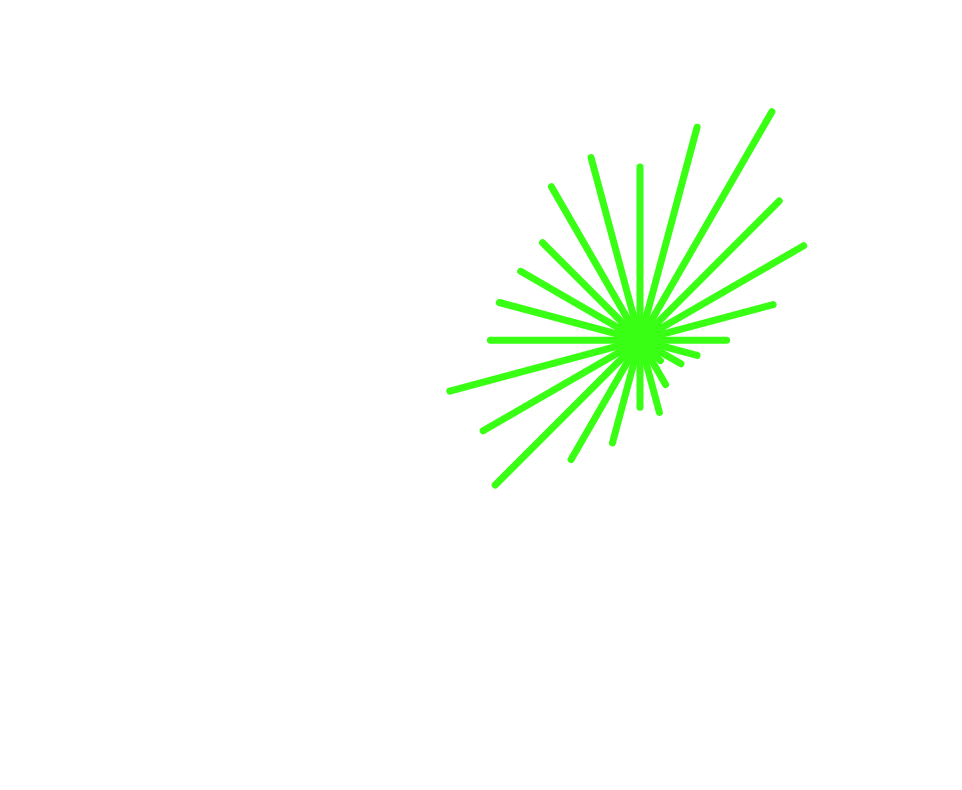
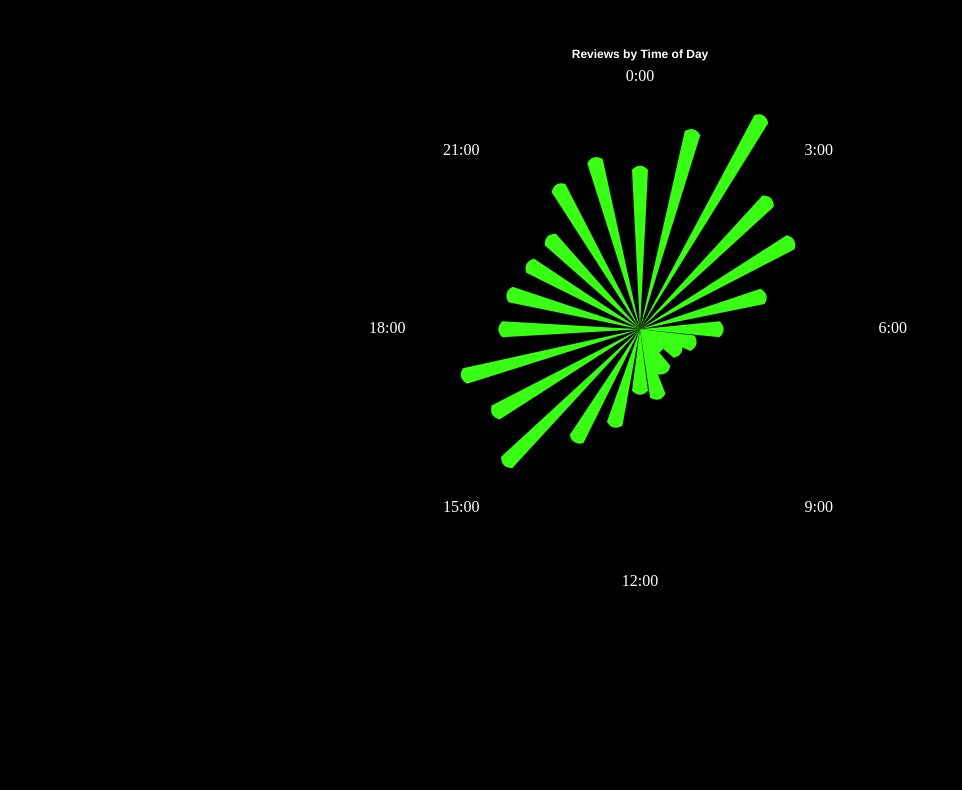
Before and after one commit to zhane249/data_visualization, a plain HTML site: page index.html in a window 1280 px wide. Shown: the part 73-863 px from the top of the page, without its empty margins (0-962 px from the left). Before the commit the page ends 800 px from the top, so only its background shows below. Drawn offline with nearby package versions, Linux system fonts and the light colour scheme.

Commit message:
chart and adjustments

```diff
--- a/script.js
+++ b/script.js
@@ -43,41 +43,81 @@ window.addEventListener("load", async()=>{
 
             const maxRadius = Math.min(
                 chart.chartArea.width, chart.chartArea.height
-            )/2 -35;
+            )/2 -15;
 
             const values = chart.data.datasets[0].data;
             const maxValue = Math.max(...values, 1);
             ctx.save();
 
             for(let i=0; i<24; i++){
+
+                //skip 0 values
+                if (values[i] ===0 || values[i] === null){
+                    continue;
+                }
                 //hr around clock
                 let angle =(i/24)* Math.PI*2 - Math.PI/2;
 
                 //longer = more reviews
-                let length = (values[i]/maxValue)* maxRadius;
+                let length = (values[i]/maxValue)*maxRadius;
 
                 let x =centerX + Math.cos(angle)*length;
                 let y = centerY + Math.sin(angle)*length;
 
-                ctx.beginPath();
-                ctx.moveTo(centerX, centerY);
-                ctx.lineTo(x,y);
+                // ctx.beginPath();
+                // ctx.moveTo(centerX, centerY);
+                // ctx.lineTo(x,y);
 
-                ctx.strokeStyle = "#39ff14";
-                ctx.lineWidth = 7;
-                ctx.lineCap = "round";
-                ctx.stroke();
+                // ctx.strokeStyle = "#39ff14";
+                // ctx.lineWidth = 10;
+                // ctx.lineCap = "round";
+                // ctx.stroke();
+
+              //cones
+let width = 8;
+
+//corners
+let leftX = x + Math.cos(angle + Math.PI / 2) * width;
+let leftY = y + Math.sin(angle + Math.PI / 2) * width;
+
+let rightX = x - Math.cos(angle + Math.PI / 2) * width;
+let rightY = y - Math.sin(angle + Math.PI / 2) * width;
+
+
+ctx.beginPath();
+
+// point center
+ctx.moveTo(centerX, centerY);
+
+// left edge
+ctx.lineTo(leftX, leftY);
+
+// round end
+ctx.quadraticCurveTo(
+    x + Math.cos(angle) * width,
+    y + Math.sin(angle) * width,
+    rightX,
+    rightY
+);
+
+// right edge
+ctx.lineTo(centerX, centerY);
+
+ctx.closePath();
+
+ctx.fillStyle = "#39ff14";
+ctx.fill();
 
             }
             //hour labels
             ctx.fillStyle = "#ffffff";
-            ctx.font="12px Times New Roman";
+            ctx.font="16px Times New Roman";
             ctx.textAlign = "center";
             ctx.textBaseline = "middle";
 
             for (let hour = 0; hour <24; hour +=3){
                 let angle =(hour/24) * Math.PI *2 - Math.PI/2;
-                let radius = maxRadius + 20;
+                let radius = maxRadius + 10;
                 let x = centerX + Math.cos(angle) * radius;
                 let y = centerY + Math.sin(angle) * radius;
 
@@ -103,6 +143,14 @@ let chart = new Chart(canvas, {
     options:{
         responsive: true,
         maintainAspectRation: false,
+        layout:{
+            padding:{
+                top: 30,
+                bottom: 60,
+                left:30,
+                right:30,
+            }
+        },
         scales:{
             x:{
                 display:false
--- a/style.css
+++ b/style.css
@@ -0,0 +1,13 @@
+body{
+    margin: 0;
+    background-color: black;
+    font-family: "Times New Roman", serif;
+    text-align: center;
+}
+
+.chart-container{
+    width: 2000px;
+    height: 3000px;
+    max-width: 100vw;
+    margin: 20px auto;
+}
```
Also changed, not shown: index.html (+1 -0 lines).
